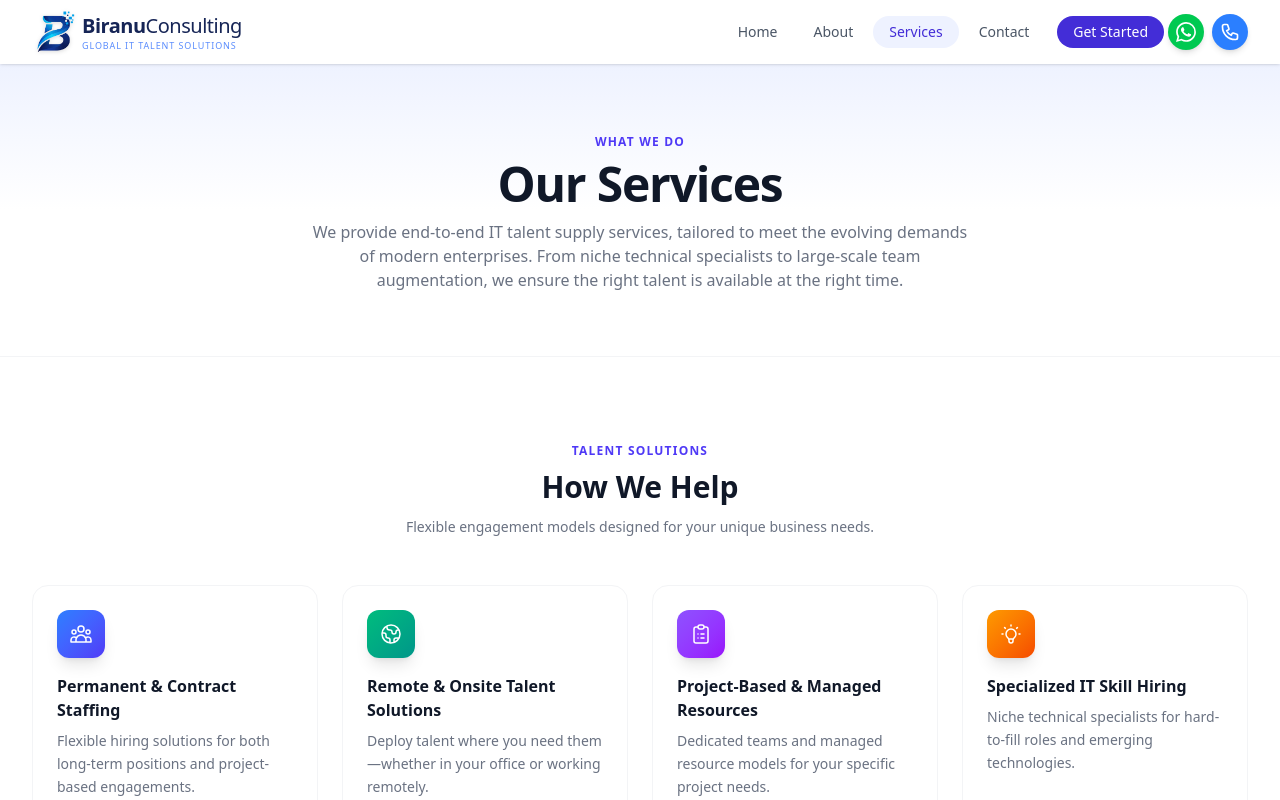
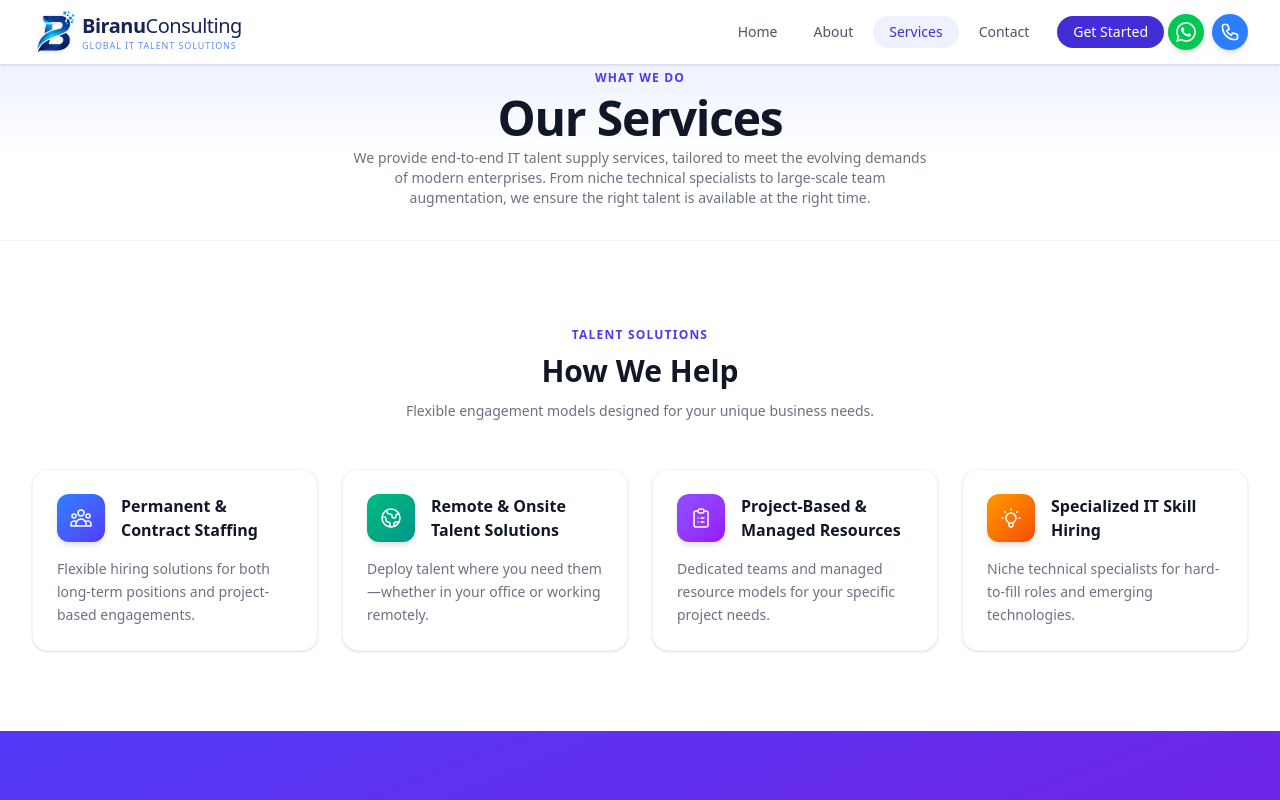
Before and after one commit to Narayandwivedi/biranu, a React (Vite) app in the folder frontend/: page /services in a window 1280 px wide. Shown: the top 800 px of the page. Built offline with nearby package versions, Linux system fonts and the light colour scheme.

Commit message:
added contact details

```diff
--- a/frontend/src/pages/Services.jsx
+++ b/frontend/src/pages/Services.jsx
@@ -117,11 +117,11 @@ const Services = () => {
   return (
     <>
       {/* Header */}
-      <section className="bg-gradient-to-b from-indigo-50 via-white to-white border-b border-gray-100 py-10 sm:py-14 lg:py-16">
+      <section className="bg-gradient-to-b from-indigo-50 via-white to-white border-b border-gray-100 pb-4 sm:pb-8">
         <div className="max-w-7xl mx-auto px-4 sm:px-6 lg:px-8 text-center">
           <span className="text-[10px] sm:text-xs font-semibold text-indigo-600 uppercase tracking-widest">What We Do</span>
-          <h1 className="text-2xl sm:text-4xl lg:text-5xl font-extrabold mt-2 mb-2 sm:mb-3 tracking-tight text-gray-900">Our Services</h1>
-          <p className="text-gray-500 text-xs sm:text-base max-w-2xl mx-auto">
+          <h1 className="text-2xl sm:text-4xl lg:text-5xl font-extrabold mt-1.5 mb-1.5 tracking-tight text-gray-900">Our Services</h1>
+          <p className="text-gray-500 text-xs sm:text-sm max-w-xl mx-auto">
             We provide end-to-end IT talent supply services, tailored to meet the evolving demands of modern enterprises. From niche technical specialists to large-scale team augmentation, we ensure the right talent is available at the right time.
           </p>
         </div>
@@ -139,12 +139,16 @@ const Services = () => {
           </div>
           <div className="grid grid-cols-1 sm:grid-cols-2 lg:grid-cols-4 gap-4 sm:gap-6">
             {serviceTypes.map((s) => (
-              <div key={s.title} className="bg-white rounded-2xl border border-gray-100 p-5 sm:p-6 hover:shadow-xl hover:-translate-y-1 transition-all duration-500">
-                <div className={`inline-flex items-center justify-center w-10 h-10 sm:w-12 sm:h-12 rounded-xl bg-gradient-to-br ${s.color} text-white mb-3 sm:mb-4 shadow-lg`}>
-                  {s.icon}
+              <div key={s.title} className="bg-white rounded-2xl border border-gray-100 p-5 sm:p-6 shadow-sm hover:shadow-lg hover:-translate-y-1 transition-all duration-300">
+                <div className="flex items-start gap-3 sm:gap-4">
+                  <div className={`shrink-0 w-8 h-8 sm:w-12 sm:h-12 rounded-xl bg-gradient-to-br ${s.color} text-white flex items-center justify-center shadow-md`}>
+                    {s.icon}
+                  </div>
+                  <div className="flex-1 min-w-0">
+                    <h3 className="text-sm sm:text-base font-bold text-gray-900">{s.title}</h3>
+                  </div>
                 </div>
-                <h3 className="text-sm sm:text-base font-bold text-gray-900 mb-1.5 sm:mb-2">{s.title}</h3>
-                <p className="text-gray-500 text-[11px] sm:text-sm leading-relaxed">{s.desc}</p>
+                <p className="text-gray-500 text-[11px] sm:text-sm leading-relaxed mt-3 sm:mt-4">{s.desc}</p>
               </div>
             ))}
           </div>
```
